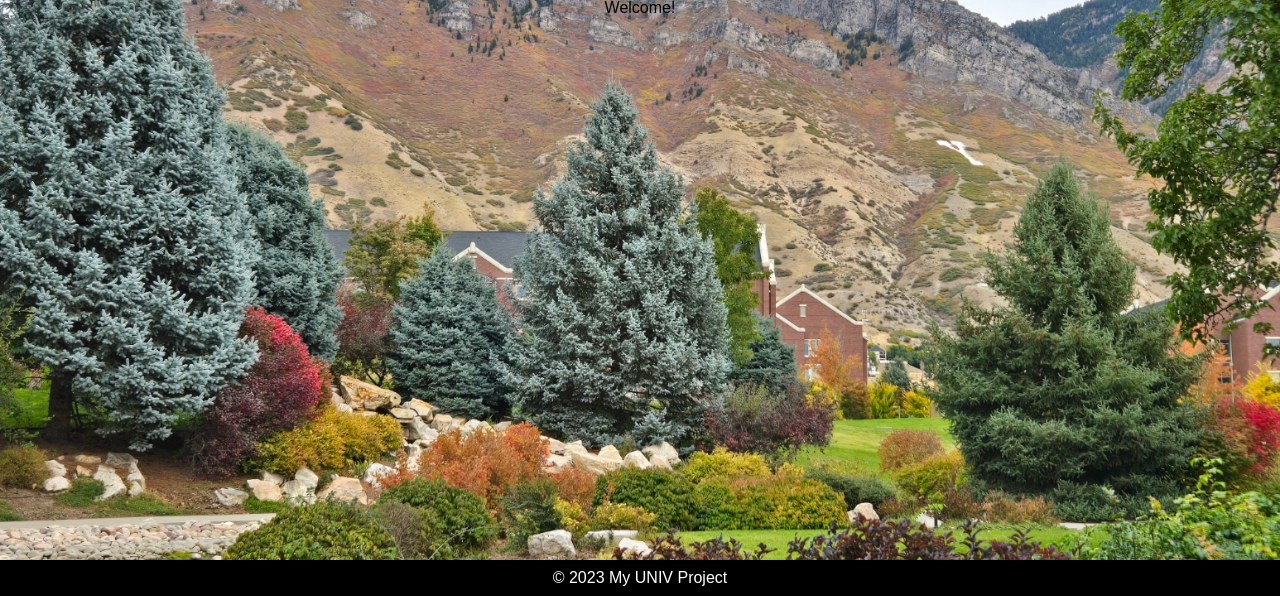
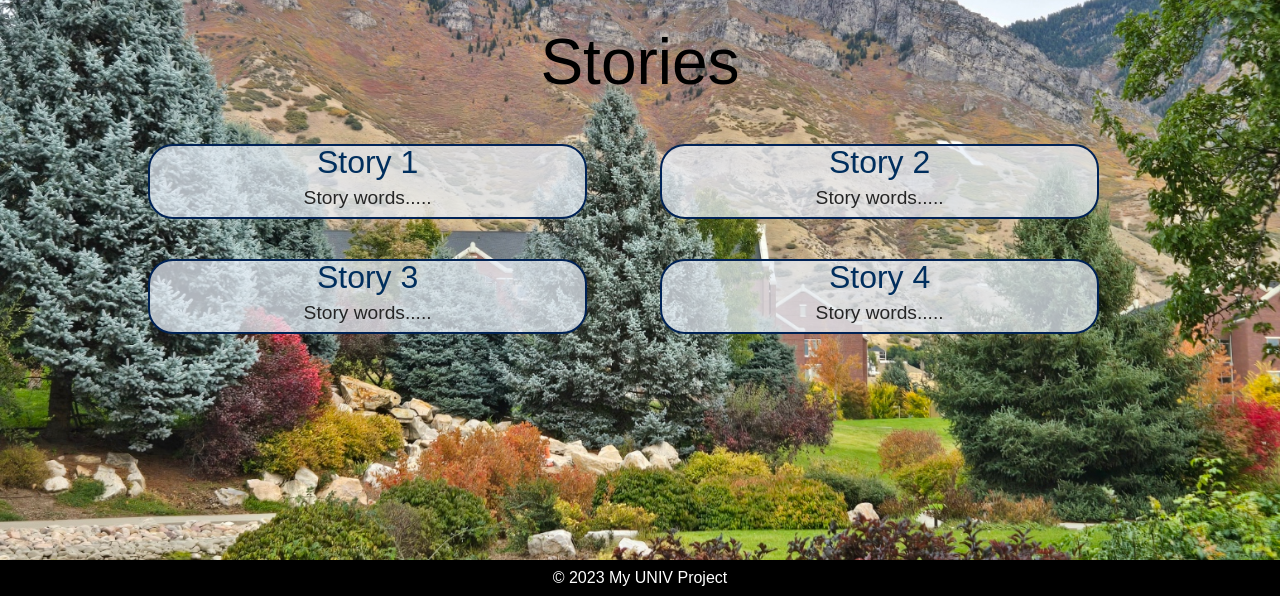
Before and after one commit to mateyct/mateyct.github.io, a PHP site: page /univ-site/stories.html in a window 1280 px wide. Shown: the part 204-800 px from the top of the page. Run offline with PHP 8.4, Linux system fonts and the light colour scheme; some web fonts are replaced.

Commit message:
structure for story pages is complete

```diff
--- a/univ-site/stories.html
+++ b/univ-site/stories.html
@@ -26,8 +26,25 @@
         </nav>
     </header>
     <main>
-        <!--<img class="byu-field" src="images/field.jpg" alt="BYU-field">-->
-        <h2>Welcome!</h2>
+        <h2 class="normal-title">Stories</h2>
+        <div class="quadrants">
+            <div>
+                <h3>Story 1</h3>
+                <p>Story words.....</p>
+            </div>
+            <div>
+                <h3>Story 2</h3>
+                <p>Story words.....</p>
+            </div>
+            <div>
+                <h3>Story 3</h3>
+                <p>Story words.....</p>
+            </div>
+            <div>
+                <h3>Story 4</h3>
+                <p>Story words.....</p>
+            </div>
+        </div>
     </main>
     <footer class="footer">
         <p>&copy; 2023 My UNIV Project</p>
--- a/univ-site/univ.css
+++ b/univ-site/univ.css
@@ -112,7 +112,8 @@ h1 {
 }
 main {
     display: flex;
-    justify-content: center;
+    flex-direction: column;
+    align-items: center;
 }
 
 .reason-column {
@@ -142,7 +143,39 @@ main {
     font-size: 2em;
     color: #002E5D;
 }
+.normal-title {
+    font-size: 4em;
+    margin: 30px;
+    color: black;
+}
 
+.quadrants {
+    display: grid;
+    grid-template: 1fr 1fr / 1fr 1fr;
+    width: 80%;
+}
+
+.quadrants div {
+    width: 85%;
+    text-align: center;
+    background-color: #e9f0fabb;
+    border: #002255 2px solid;
+    border-radius: 25px;
+    margin: 20px;
+}
+
+.quadrants div h3 {
+    font-size: 2em;
+    color: #002E5D;
+}
+
+.quadrants div p {
+    font-size: 1.2em;
+    padding: 10px;
+    color: #252525;
+}
+
+/*Footer CSS*/
 .footer {
     position: fixed;
     left: 0;
```
Also changed, not shown: univ-site/index.html (+7 -5 lines).
